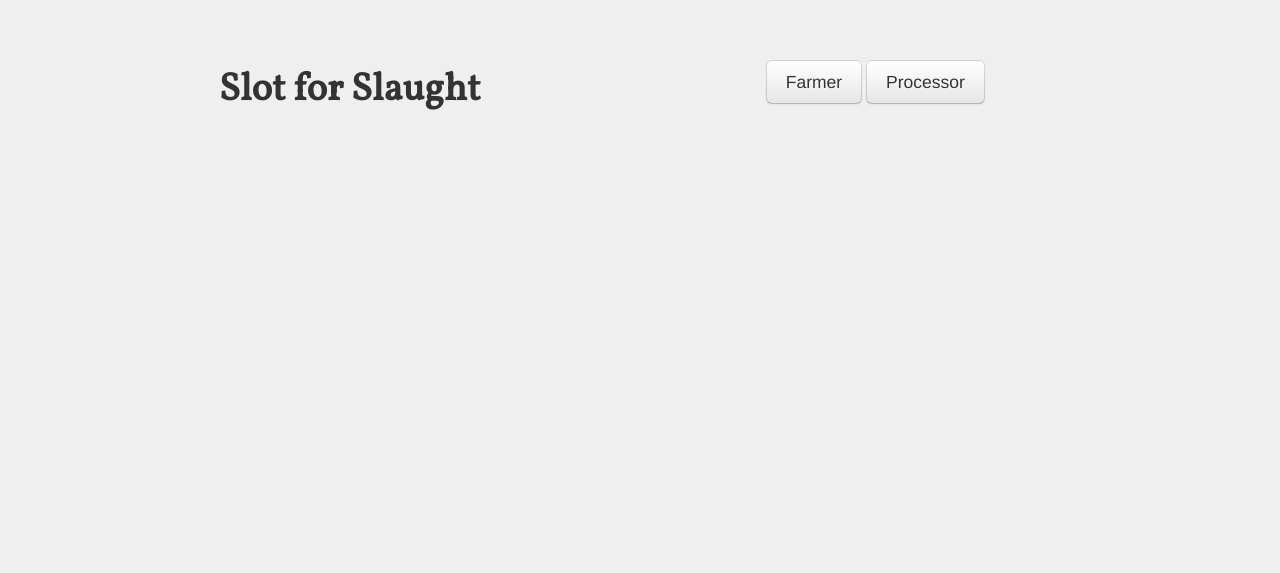
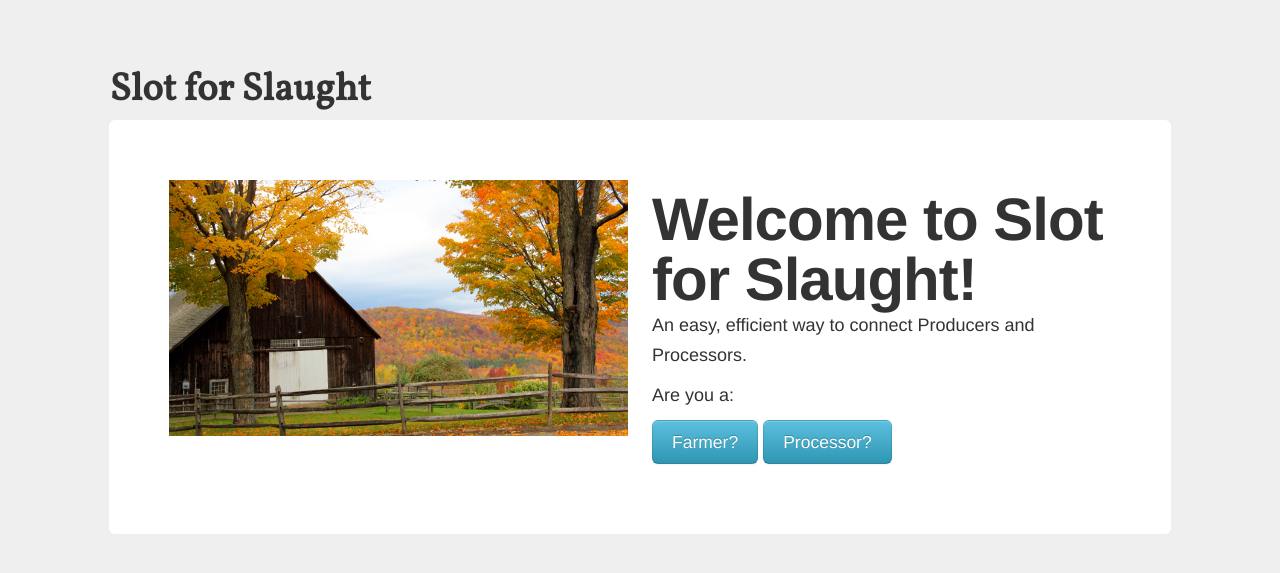
Before and after one commit to triplec1988/Hack----Meat, a Django app: page / in a window 1280 px wide. Shown: the top 573 px of the page. Run offline with Django 3.2, Linux system fonts and the light colour scheme; parts of the project's set-up code (start-up, migrations or seed data) failed here and were passed over; some libraries are stand-ins or nearby versions.

Commit message:
* spruce up main page

```diff
--- a/static/css/main.css
+++ b/static/css/main.css
@@ -21,4 +21,13 @@ html, body {
 
 #calendar {
 	margin-top:25px;
+	margin-bottom:25px;
 }
+
+.title {
+	margin-bottom:10px;
+}
+
+.hero-unit {
+	background-color:white !important;
+}
--- a/templates/base/home.html
+++ b/templates/base/home.html
@@ -7,15 +7,32 @@
 
 {% block content %}
 <div class="row-fluid splash-title-row">
-    <div class="span2"></div>
+    <div class="span1"></div>
     <div class="span5">
         <h1 class="splash-title">
             Slot for Slaught
         </h1>
     </div>
-    <div class="span3">
-        <a class="btn btn-large" href="#farmerModal" data-target="#farmerModal" role="button" data-toggle="modal">Farmer</a>
-        <a class="btn btn-large" href="/u/signup/processor/">Processor</a>
+</div>
+
+<div class="row-fluid">
+    <div class="span10 offset1">
+        <div class="hero-unit">
+            <div class="row-fluid">
+                <div class="span6">
+                    <img src="{{STATIC_URL}}img/landing.jpeg"></img>
+                </div>
+                <div class="span6">
+                  <h1>Welcome to Slot for Slaught!</h1>
+                  <p>An easy, efficient way to connect Producers and Processors.</p>
+                  <p>Are you a: </p>
+                  <p>
+                    <a class="btn btn-info btn-large" href="#farmerModal" data-target="#farmerModal" role="button" data-toggle="modal">Farmer?</a>
+                    <a class="btn btn-info btn-large" href="/u/signup/processor/">Processor?</a>
+                  </p>
+                </div>
+            </div>
+        </div>
     </div>
 </div>
 {% endblock %}
```
Also changed, not shown: templates/reservation/processor_reserve.html (+8 -3 lines), static/img/landing.jpeg (added).
